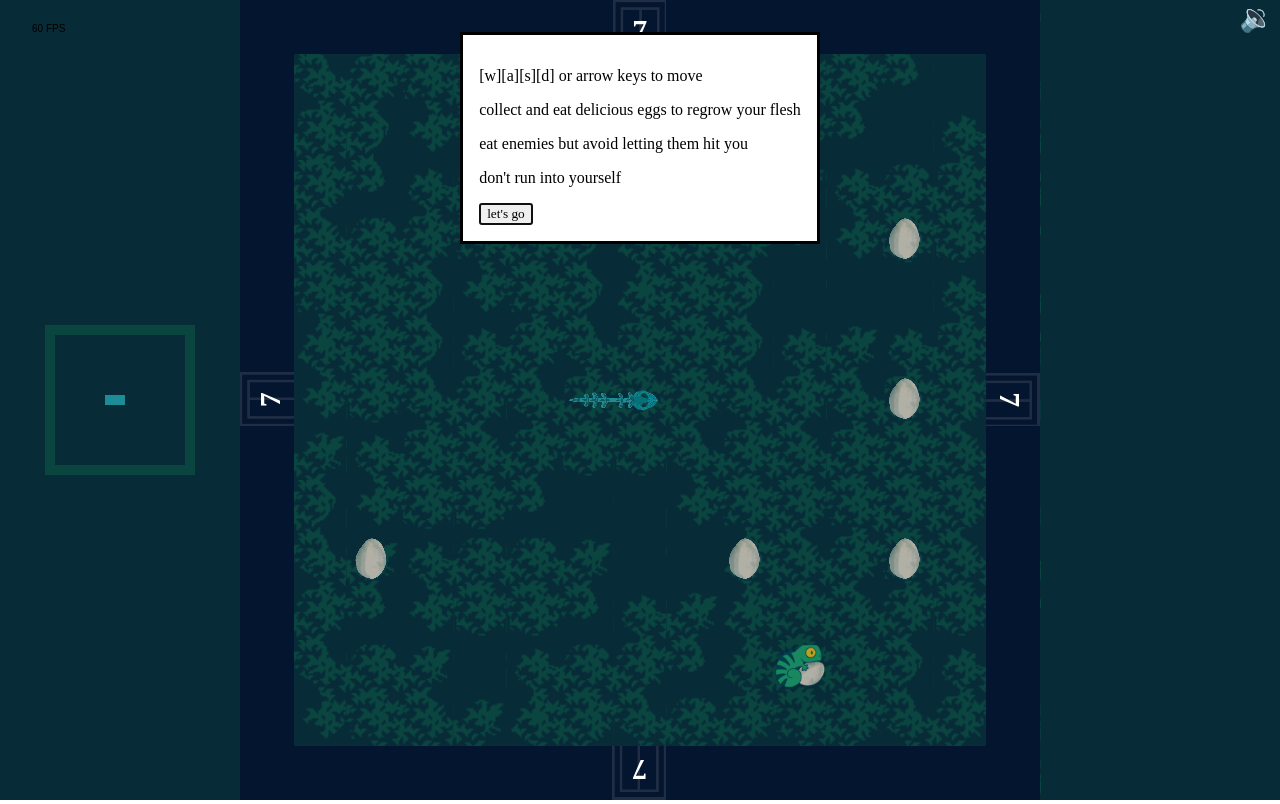
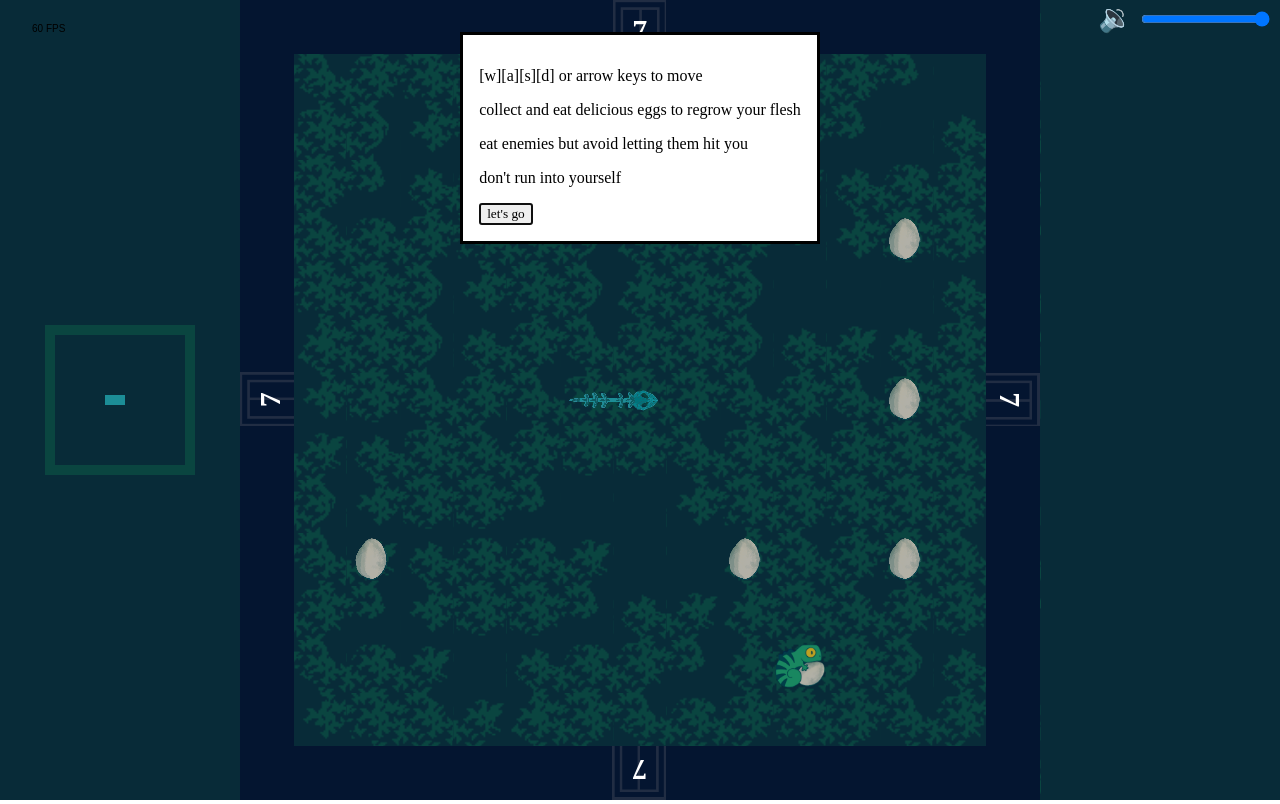
Before and after one commit to Thristhart/ld58, a React (Vite) app: page / in a window 1280 px wide. Built offline with nearby package versions, Linux system fonts and the light colour scheme; a web font is replaced by a local one.

Commit message:
add volume slider, make it and mute status save in localStorage

```diff
--- a/src/Interface/mutebutton.css
+++ b/src/Interface/mutebutton.css
@@ -1,7 +1,10 @@
 .MuteButton {
+    border: none;
+    background: transparent;
+    font-size: 28px;
+}
+.volumecontrols {
     position: absolute;
     inset-inline-end: 0;
-    border: none;
-    background: transparent;
-    font-size: 28px;;
+    padding-inline-end: 8px;
 }
--- a/src/Interface/mutebutton.tsx
+++ b/src/Interface/mutebutton.tsx
@@ -3,13 +3,29 @@ import { useState, useEffect } from "react";
 import "./mutebutton.css";
 
 export function MuteButton() {
-    const [muted, setMuted] = useState(false);
+    const [muted, setMuted] = useState(localStorage.getItem("muted") === "true");
     useEffect(() => {
         Howler.mute(muted);
+        localStorage.setItem("muted", `${muted}`);
     }, [muted]);
+    const [volume, setVolume] = useState(parseFloat(localStorage.getItem("volume") ?? "1.0"));
+    useEffect(() => {
+        Howler.volume(volume);
+        localStorage.setItem("volume", `${volume}`);
+    }, [volume]);
     return (
-        <button className={"MuteButton"} onClick={() => setMuted((m) => !m)}>
-            {muted ? "🔇" : "🔉"}
-        </button>
+        <div className="volumecontrols">
+            <button className={"MuteButton"} onClick={() => setMuted((m) => !m)}>
+                {muted ? "🔇" : "🔉"}
+            </button>
+            <input
+                type="range"
+                min={0}
+                max={1}
+                step={0.1}
+                value={volume}
+                onChange={(e) => setVolume(e.target.valueAsNumber)}
+            />
+        </div>
     );
 }
```
